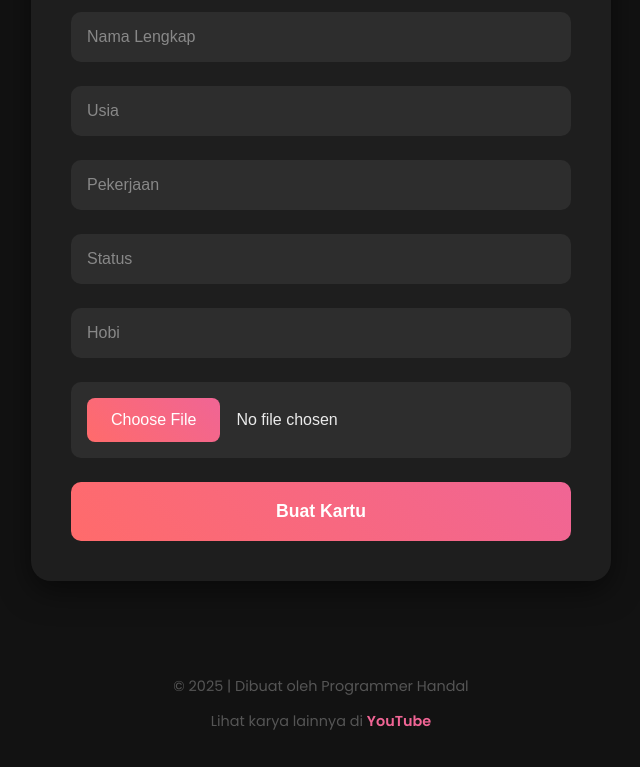
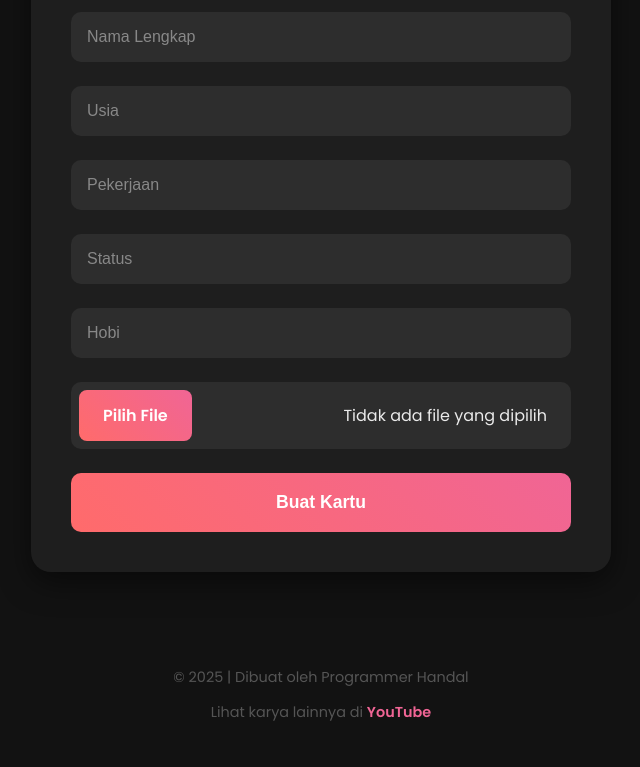
Before and after one commit to jhingshaw/photo-card, a plain HTML site: page index.html in a window 1280 px wide. Shown: the part 161-928 px from the top of the page, without its empty margins (319-959 px from the left). Drawn offline with nearby package versions, Linux system fonts and the light colour scheme.

Commit message:
Add files via upload

```diff
--- a/index.html
+++ b/index.html
@@ -18,12 +18,12 @@
             align-items: center;
             min-height: 100vh;
             margin: 0;
-            padding: 2rem 1.5rem; /* Menambahkan padding horizontal untuk responsivitas */
+            padding: 2rem 1.5rem;
             box-sizing: border-box;
         }
 
         .container {
-            width: 100%; /* Mengubah lebar agar sesuai dengan padding body */
+            width: 100%;
             max-width: 500px;
             background-color: #1E1E1E;
             padding: 2.5rem;
@@ -40,8 +40,7 @@
         }
 
         /* Form Section Styles */
-        .form-section input[type="text"],
-        .form-section input[type="file"] {
+        .form-section input[type="text"] {
             width: 100%;
             padding: 1rem;
             margin-bottom: 1.5rem;
@@ -57,18 +56,44 @@
             color: #888;
         }
 
-        .form-section input[type="file"] {
-            cursor: pointer;
+        /* Custom File Input Styles */
+        .file-input-wrapper {
+            display: flex;
+            align-items: center;
+            justify-content: space-between;
+            background-color: #2D2D2D;
+            border-radius: 10px;
+            margin-bottom: 1.5rem;
+            padding: 0.5rem;
         }
 
-        .form-section input[type="file"]::-webkit-file-upload-button {
+        .file-input-wrapper label {
             background-image: linear-gradient(45deg, #FF6B6B, #F06595);
             color: white;
             padding: 0.8rem 1.5rem;
-            border: none;
             border-radius: 8px;
             cursor: pointer;
-            margin-right: 1rem;
+            font-size: 1rem;
+            font-weight: 600;
+            transition: transform 0.2s ease;
+        }
+
+        .file-input-wrapper label:hover {
+            transform: translateY(-2px);
+        }
+
+        .file-input-wrapper span {
+            color: #EAEAEA;
+            flex-grow: 1;
+            text-align: right;
+            padding: 0 1rem;
+            overflow: hidden;
+            white-space: nowrap;
+            text-overflow: ellipsis;
+        }
+
+        .file-input-wrapper input[type="file"] {
+            display: none; /* Menyembunyikan input file asli */
         }
 
         /* Button Styles */
@@ -173,7 +198,7 @@
 
         /* Footer Styles */
         footer {
-            margin-top: 2rem; /* Mengatur jarak dari konten di atasnya */
+            margin-top: 2rem;
             text-align: center;
             padding: 1rem 0;
             font-size: 0.9rem;
@@ -201,7 +226,13 @@
         <input type="text" id="input-job" placeholder="Pekerjaan">
         <input type="text" id="input-status" placeholder="Status">
         <input type="text" id="input-hobby" placeholder="Hobi">
-        <input type="file" id="input-file" accept="image/*">
+
+        <div class="file-input-wrapper">
+            <label for="input-file">Pilih File</label>
+            <input type="file" id="input-file" accept="image/*">
+            <span id="file-name">Tidak ada file yang dipilih</span>
+        </div>
+
         <button class="primary-btn" onclick="generateCard()">Buat Kartu</button>
     </div>
 
@@ -234,6 +265,12 @@
     const formSection = document.getElementById('form-input');
     const resultSection = document.getElementById('card-result');
     const photoCardContainer = document.getElementById('photo-card-container');
+
+    // Event listener untuk memperbarui nama file
+    document.getElementById('input-file').addEventListener('change', function(e) {
+        const fileName = e.target.files[0] ? e.target.files[0].name : 'Tidak ada file yang dipilih';
+        document.getElementById('file-name').textContent = fileName;
+    });
 
     function generateCard() {
         const name = document.getElementById('input-name').value;
```
